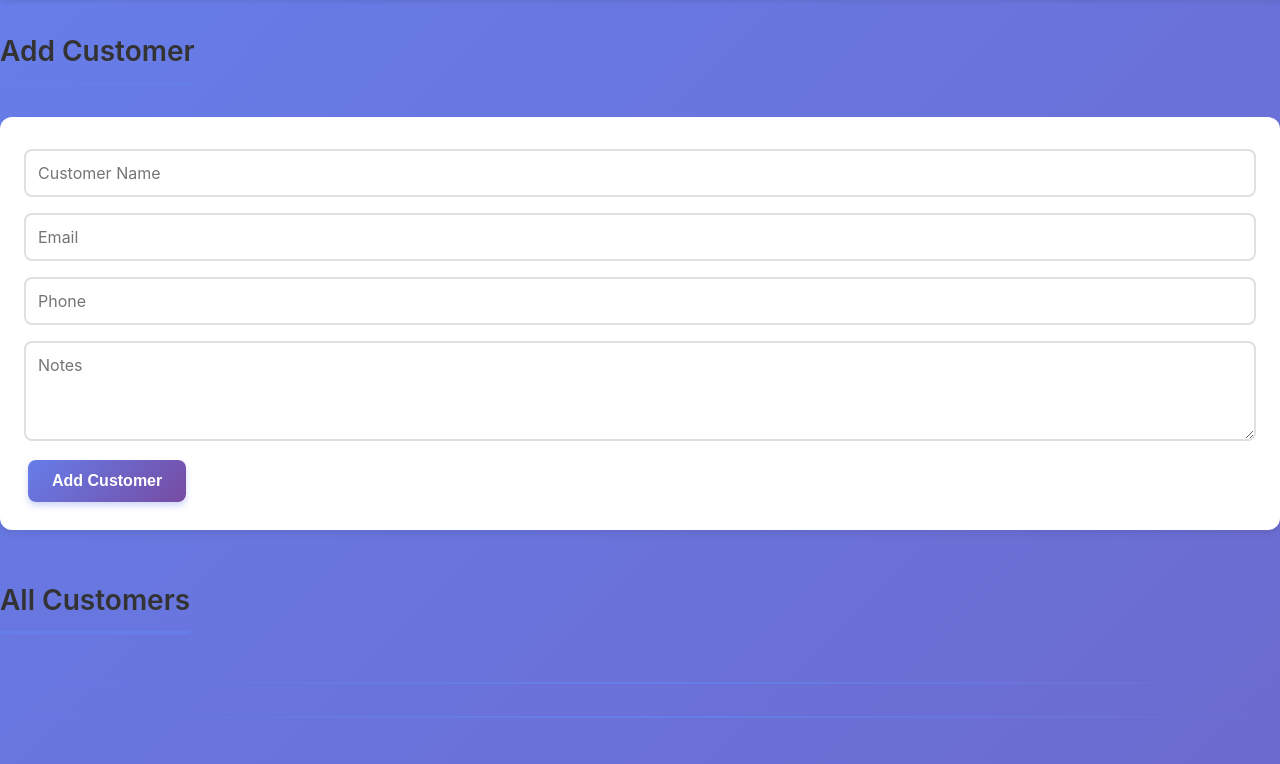
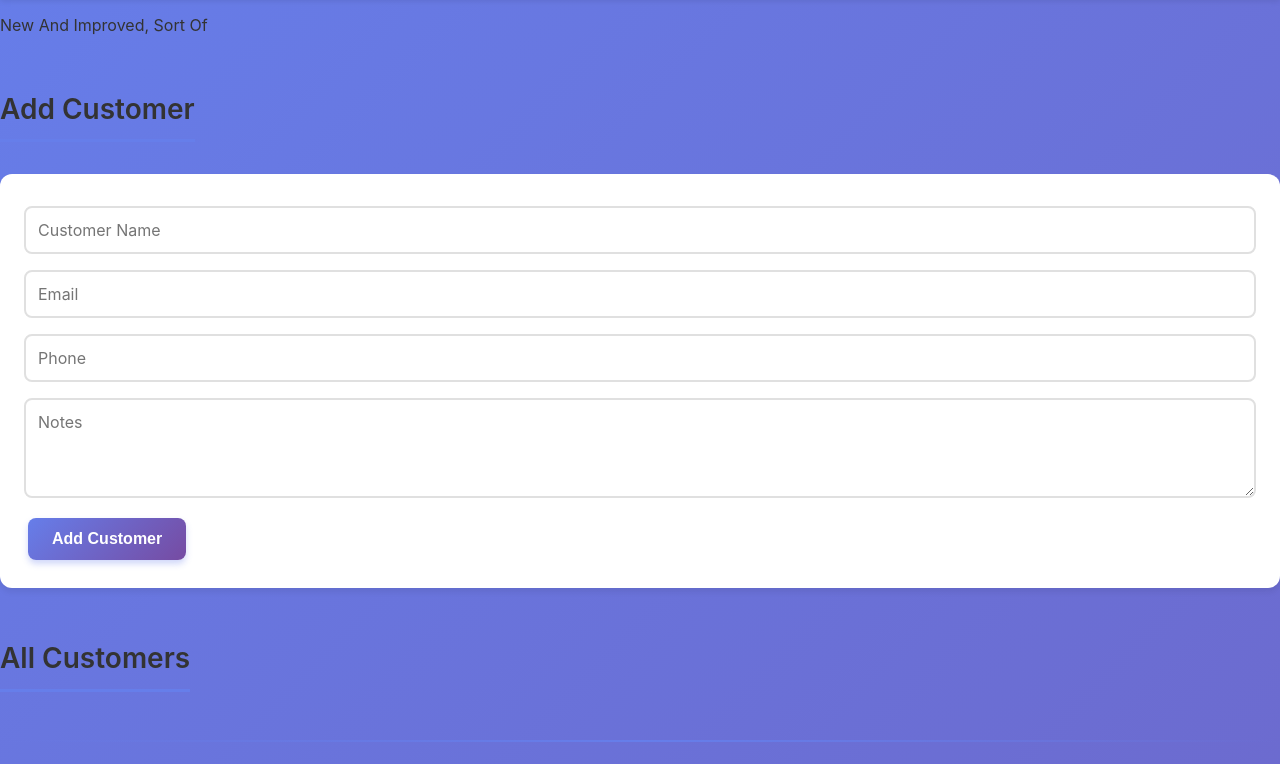
Before and after one commit to michaeliyer/cannedCocktailV3, a website: page public/index.html in a window 1280 px wide. Shown: the part 131-895 px from the top of the page. Drawn offline with Linux system fonts and the light colour scheme; no server answers.

Commit message:
Very Little

```diff
--- a/public/index.html
+++ b/public/index.html
@@ -1,3 +1,4 @@
+
 <!DOCTYPE html>
 <html lang="en">
   <head>
@@ -9,6 +10,7 @@
   <body>
     <body>
       <h1>Canned Cocktail Inventory V3</h1>
+      <p>New And Improved, Sort Of</p>
 
       <h2>Add Customer</h2>
       <form id="customerForm">
```
